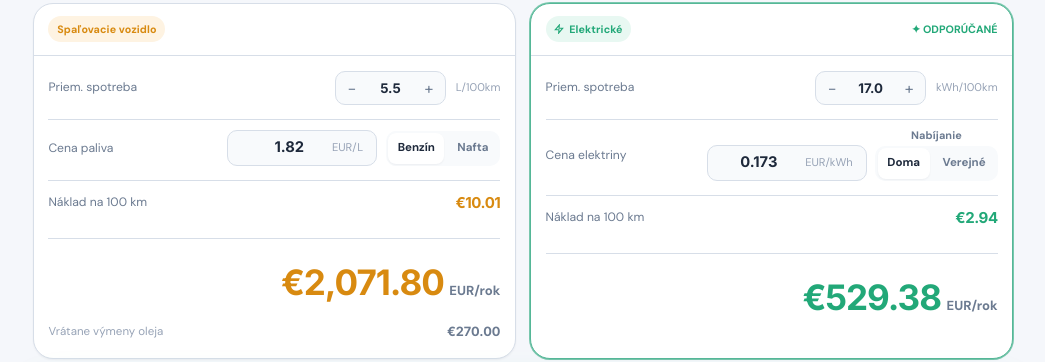
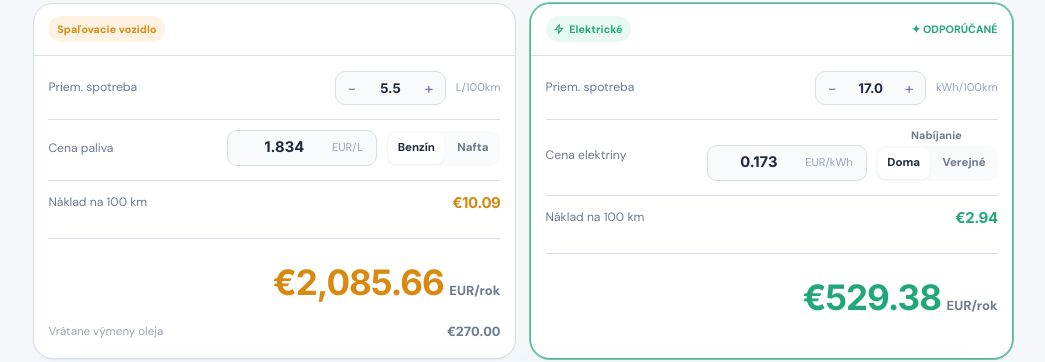
Before and after one commit to Azshken/EVCompare, a React (Vite) app: page / in a window 1280 px wide. Shown: the part 494-856 px from the top of the page, without its empty margins (117-1162 px from the left). Built offline with nearby package versions, Linux system fonts and the light colour scheme; no server answers.

Commit message:
Switch fuel price fetch to Slovnaft averages via /api/fuel-prices proxy; update default prices

```diff
--- a/src/App.tsx
+++ b/src/App.tsx
@@ -83,9 +83,9 @@ const defaultVoltCalcState: VoltCalcState = {
     public: { price: 0.40 },
   },
   fuelSettings: {
-    petrol: { labelKey: "petrol", consumption: 5.5, price: 1.82 },
-    diesel: { labelKey: "diesel", consumption: 4.5, price: 1.97 },
-    hybrid: { labelKey: "hybrid", consumption: 3.9, price: 1.82 },
+    petrol: { labelKey: "petrol", consumption: 5.5, price: 1.834 },
+    diesel: { labelKey: "diesel", consumption: 4.5, price: 1.988 },
+    hybrid: { labelKey: "hybrid", consumption: 3.9, price: 1.834 },
   },
   evConsumption: 17,
 };
@@ -227,7 +227,7 @@ function App() {
 
   useEffect(() => {
     let cancelled = false;
-    const cacheKey = "evcompare-fuel-prices";
+    const cacheKey = "evcompare-fuel-prices-slovnaft";
     const dayMs = 24 * 60 * 60 * 1000;
 
     async function loadFuelPrices() {
@@ -251,12 +251,12 @@ function App() {
         }
 
         const response = await fetch(
-          "https://www.fuel-prices.eu/traveler-hud/api.php?country=SK",
+          "/api/fuel-prices",
         );
         if (!response.ok) return;
         const payload = await response.json();
-        const petrol = Number(payload?.user?.euro95);
-        const diesel = Number(payload?.user?.diesel);
+        const petrol = Number(payload?.petrol);
+        const diesel = Number(payload?.diesel);
         if (!Number.isFinite(petrol) || !Number.isFinite(diesel)) return;
 
         window.localStorage.setItem(
```
